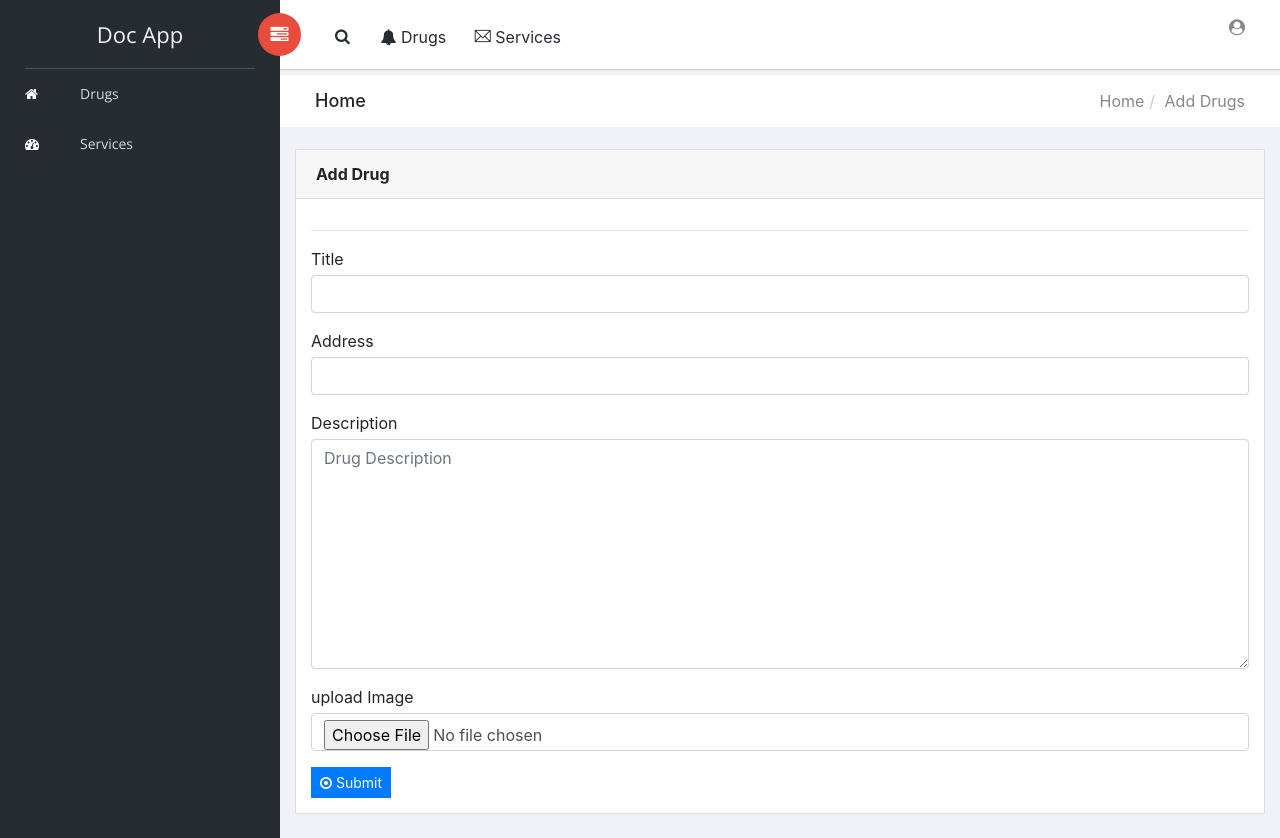
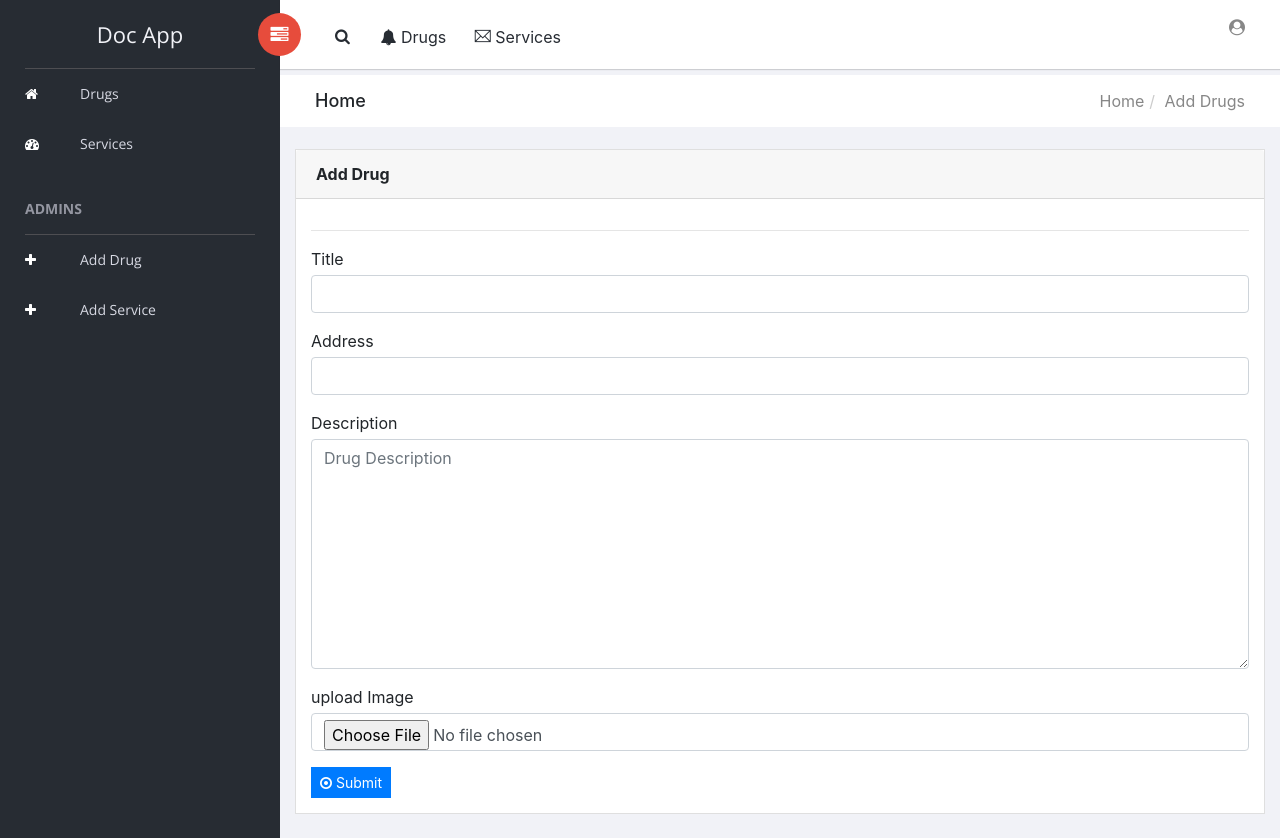
Before and after one commit to edmondsylar/doc, a PHP site: page /addDrugs.php in a window 1280 px wide. Run offline with PHP 8.4, Linux system fonts and the light colour scheme; the visitor is signed in with stand-in values (Sample User, id 1); some libraries are stand-ins or nearby versions.

Commit message:
fixed service auth requirement

```diff
--- a/addDrugs.php
+++ b/addDrugs.php
@@ -1,37 +1,7 @@
-<!doctype html>
-<!--[if lt IE 7]>      <html class="no-js lt-ie9 lt-ie8 lt-ie7" lang=""> <![endif]-->
-<!--[if IE 7]>         <html class="no-js lt-ie9 lt-ie8" lang=""> <![endif]-->
-<!--[if IE 8]>         <html class="no-js lt-ie9" lang=""> <![endif]-->
-<!--[if gt IE 8]><!-->
-<html class="no-js" lang="en">
-<!--<![endif]-->
-
-<head>
-    <meta charset="utf-8">
-    <meta http-equiv="X-UA-Compatible" content="IE=edge">
-    <title>Doc | Drugs</title>
-    <meta name="description" content="Sufee Admin - HTML5 Admin Template">
-    <meta name="viewport" content="width=device-width, initial-scale=1">
-
-    <link rel="apple-touch-icon" href="apple-icon.png">
-    <link rel="shortcut icon" href="favicon.ico">
-
-
-    <link rel="stylesheet" href="vendors/bootstrap/dist/css/bootstrap.min.css">
-    <link rel="stylesheet" href="vendors/font-awesome/css/font-awesome.min.css">
-    <link rel="stylesheet" href="vendors/themify-icons/css/themify-icons.css">
-    <link rel="stylesheet" href="vendors/flag-icon-css/css/flag-icon.min.css">
-    <link rel="stylesheet" href="vendors/selectFX/css/cs-skin-elastic.css">
-
-    <link rel="stylesheet" href="assets/css/style.css">
-
-    <link href='https://fonts.googleapis.com/css?family=Open+Sans:400,600,700,800' rel='stylesheet' type='text/css'>
-
-
-
-</head>
-
-<body>
+<?php include_once "head.php";
+  if(!isset($_SESSION["loggedin"]) || $_SESSION["loggedin"] !== true){
+  header("Location: index.php");
+} ?>
     <!-- Left Panel -->
     <?php include_once "nav.php"?>
     <!-- Left Panel -->
```
